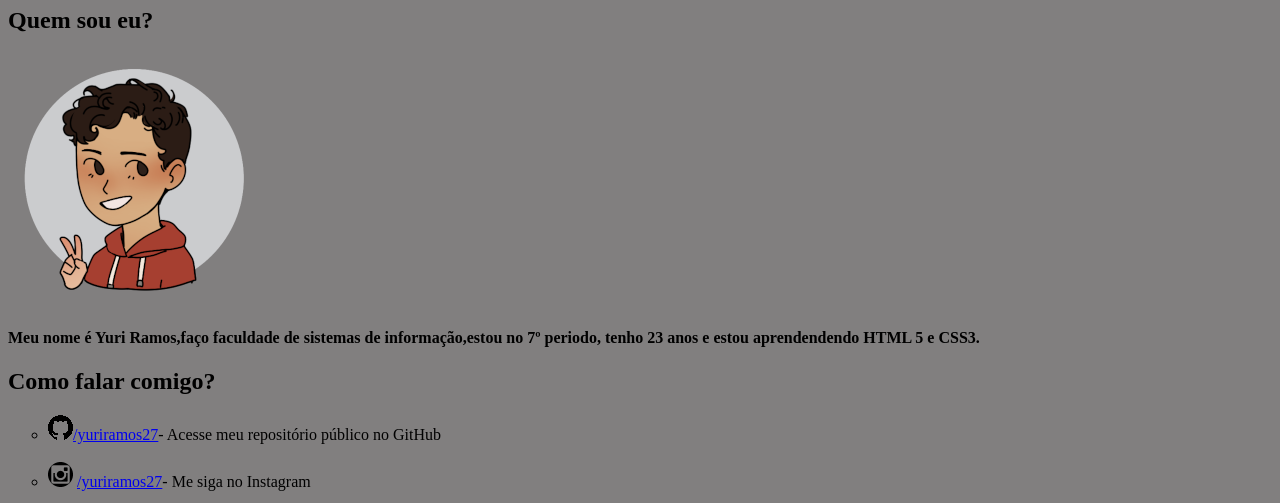
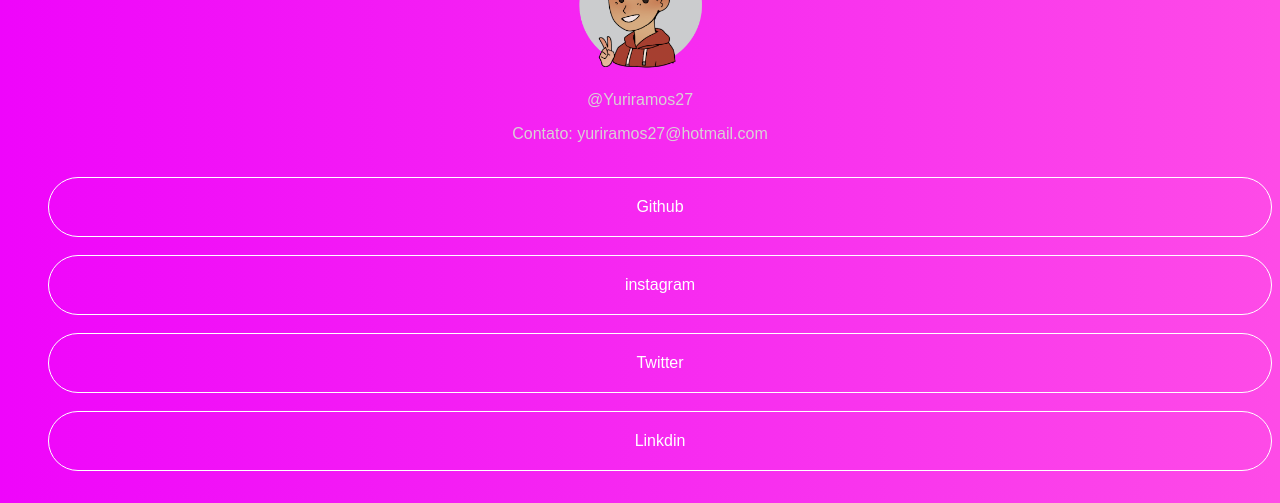
Before and after one commit to yuriramos27/yuriramos27.github.io, a plain HTML site: page index.html in a window 1280 px wide. Shown: the part 73-576 px from the top of the page. Drawn offline with Linux system fonts and the light colour scheme.

Commit message:
Add files via upload

```diff
--- a/index.html
+++ b/index.html
@@ -4,28 +4,47 @@
     <meta charset="UTF-8">
     <meta name="viewport" content="width=device-width, initial-scale=1.0">
     <title>social</title>
-    <link rel="shortcut icon" href="img/logo.png" type="image/x-icon">
-<style>
-    body{
-        background-color: rgb(129, 127, 127);
-    }
-</style>
+
+    <link rel="stylesheet" href="style.css">
+
 </head>
 
 <body>
-    <h1>Minhas redes sociais</h1>
-    <h2>Quem sou eu?</h2>
-    <img src="img/foto perfil.png" alt="">
-    <h4>Meu nome é <strong>Yuri Ramos</strong>,faço faculdade de sistemas de informação,estou no 7º periodo, tenho 23 anos e estou aprendendendo HTML 5 e CSS3.</h4>
-    <h2>Como falar comigo?</h2>
-    <ul type="circle">
-        <li><img src="img/git.png" alt="img git"><a href="https://github.com/yuriramos27"target="_blank">/yuriramos27</a>- Acesse meu repositório público no GitHub</li>
+
+
+
+
+    <main>
+
+        <img src="img/foto perfil.png" alt="" class="fotoperfil">
+        <p>@Yuriramos27</p>
+        <p id="contato">Contato: yuriramos27@hotmail.com</p>
+
+
+
+
+
+
+    </main>
+</div>
+
+
+    <br>
+
+
+
+
+
+
+    </h2>
+    <ul type="none">
+        <li ><a href="https://github.com/yuriramos27"target="_blank">Github</a> </li>
         <br>
-        <li><img src="img/insta.png" alt="img insta"> <a href="https://instagram.com/yuriramos27"target="_blank">/yuriramos27</a>- Me siga no Instagram </li>
+        <li > <a href="https://instagram.com/yuriramos27"target="_blank">instagram</a> </li>
         <br>
-        <li><img src="img/twitter.png" alt="img twitter"> <a href="https://twitter.com/yuriramos27"target="_blank">/yuriramos27</a>- Me siga no Twitter </li>
+        <li > <a href="https://twitter.com/yuriramos27"target="_blank">Twitter</a>  </li>
         <br>
-        <li><img src="img/linkdin.png" alt="img linkdin"><a href="https://www.linkedin.com/in/yuri-ramos-426158198/"target="_blank">/yuri ramos</a>-Me adicione no linkedIn  </li>
+        <li ><a href="https://www.linkedin.com/in/yuri-ramos-426158198/"target="_blank">Linkdin</a>  </li>
         <br>
 
 
--- /dev/null
+++ b/style.css
@@ -0,0 +1,90 @@
+@charset "UTF-8";
+* {font-family: Arial, Helvetica, sans-serif;}
+
+body{
+    background-image:linear-gradient(to left, #FE4BE7, #EF05FB);
+}
+h1{margin:auto;
+    color: #000000;
+    text-align: center;
+    background-color:#D9D2D5 ;
+    border-radius: 20px;
+    width: 400px;
+
+ }
+
+div {
+    text-align: center;
+}
+li {
+    font-family: Impact, Haettenschweiler, 'Arial Narrow Bold', sans-serif;
+
+    text-align: center;
+    background-color:none;
+    border-radius: 30px;
+    border-style: solid;
+    box-sizing: border-box;
+    border-color: #ffffff;
+    border-width: 1px;
+    display: block;
+
+
+
+
+
+
+
+
+
+
+}
+li a{
+    text-decoration:none ;
+    color: white;
+    padding: 20px;
+    display: block;
+
+
+}
+li:hover{
+    background-color: #ffffff;
+
+}
+li a:hover{
+    color : #FE4BE7;
+}
+
+h2#contatos{margin:auto;
+
+    size-adjust: 180cm;
+    text-align: center;
+    background-color:#D9D2D5 ;
+    border-radius: 20px;
+    width: 200px;
+
+}
+
+
+
+
+h2#cont{
+    margin-left: 60px;
+
+
+
+
+}
+.fotoperfil{
+    display: flex;
+    height: 140px;
+
+    margin: auto;
+}
+ p{
+
+    text-align: center;
+    color: #D9D2D5;
+}
+ul{
+    margin: auto;
+}
```
